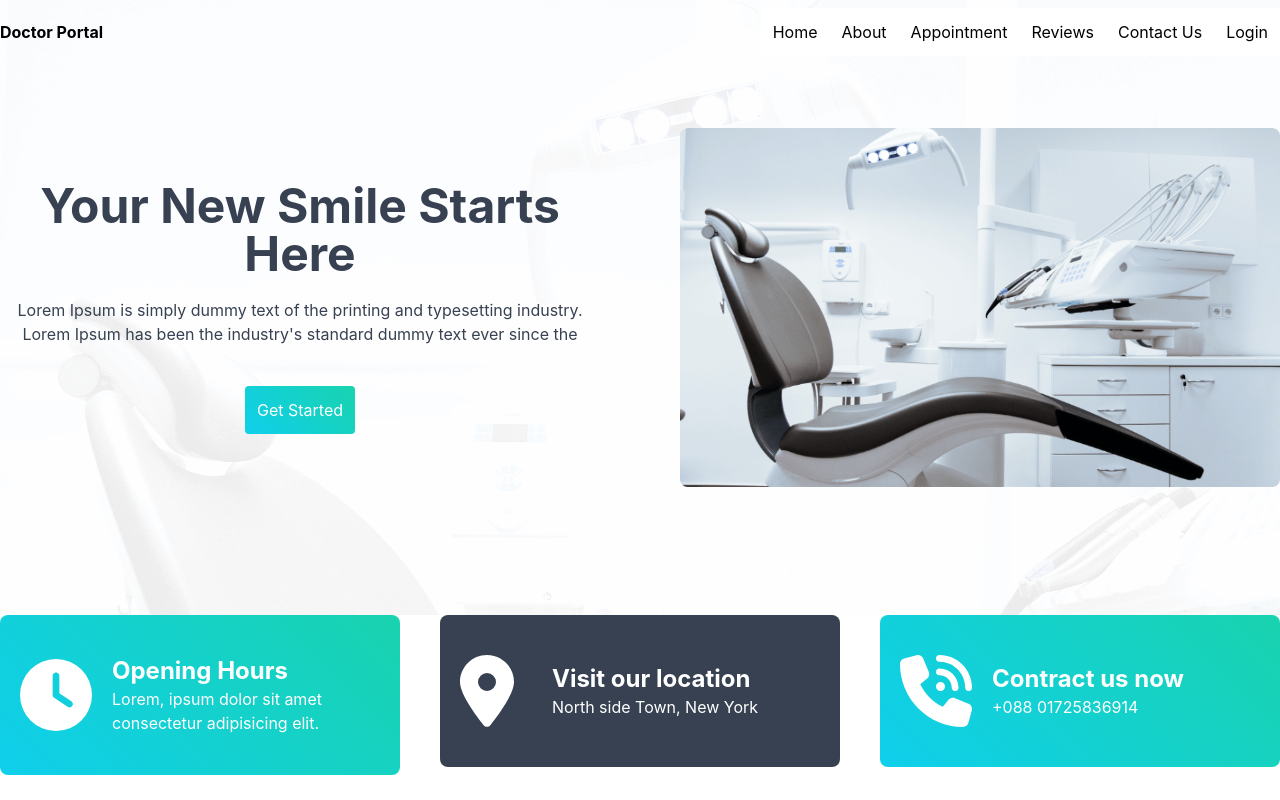
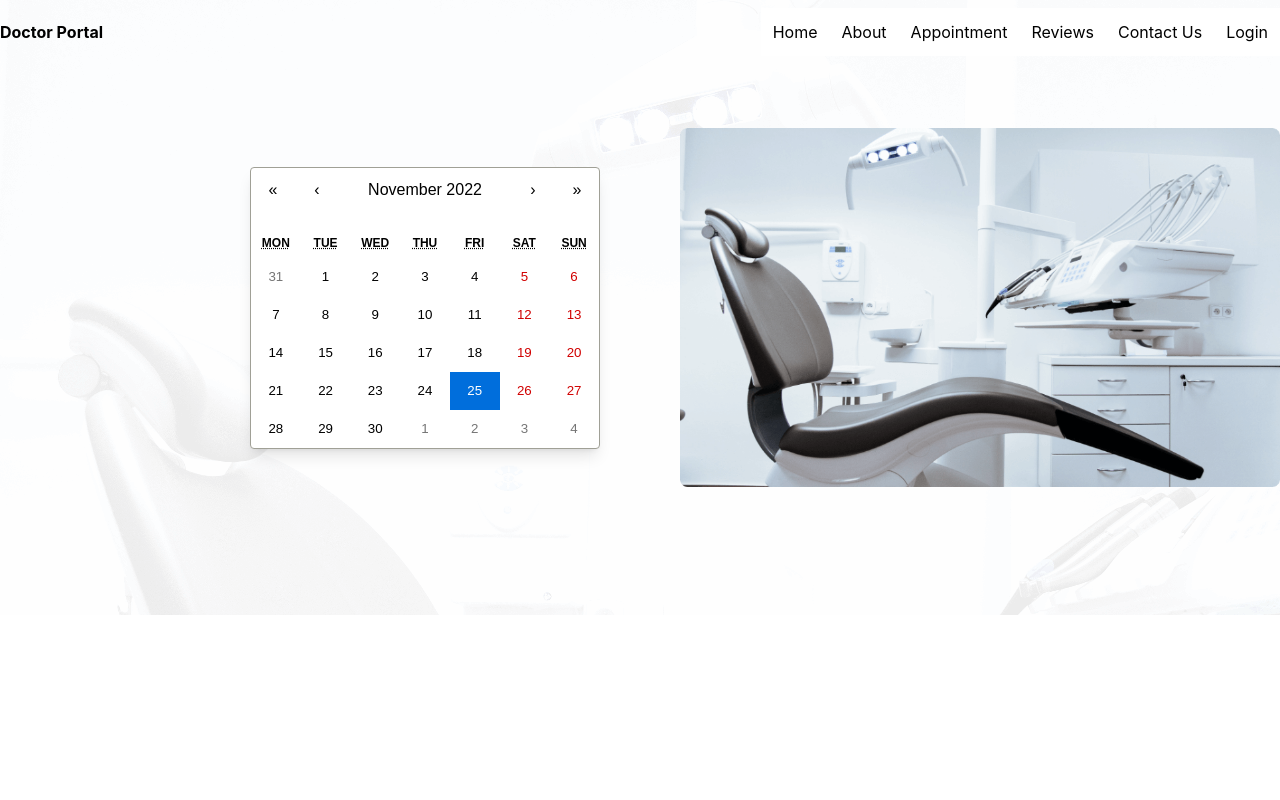
Before and after one commit to suportdevs/doctor_portal_client, a React (Create React App) app: page /appointment in a window 1280 px wide. Shown: the top 800 px of the page. Built offline with nearby package versions, Linux system fonts and the light colour scheme.

Commit message:
added appointment calender

```diff
--- a/package.json
+++ b/package.json
@@ -12,7 +12,9 @@
     "@testing-library/react": "^13.4.0",
     "@testing-library/user-event": "^13.5.0",
     "react": "^18.2.0",
+    "react-calendar": "^4.0.0",
     "react-dom": "^18.2.0",
+    "react-router-dom": "^6.4.5",
     "react-scripts": "5.0.1",
     "web-vitals": "^2.1.4"
   },
--- a/src/App.js
+++ b/src/App.js
@@ -2,14 +2,20 @@
 import { config } from '@fortawesome/fontawesome-svg-core'
 import '@fortawesome/fontawesome-svg-core/styles.css'
 import Home from './pages/Home';
+import Appointment from "./pages/Appointment";
+import { BrowserRouter, Routes, Route } from "react-router-dom";
 
 config.autoAddCss = false;
 
 function App() {
   return (
-    <>
-    <Home></Home>
-    </>
+    <BrowserRouter>
+      <Routes>
+        <Route index path='/' element={<Home />} />
+        <Route path='/appointment' element={<Appointment />} />
+      </Routes>
+    {/* <Home></Home> */}
+    </BrowserRouter>
   );
 }
 
--- /dev/null
+++ b/src/components/Appointment/AppointmentHeader.js
@@ -0,0 +1,30 @@
+import React, { useState } from 'react';
+import welcomeBg from "../../assets/images/bg.png";
+import chairBg from "../../assets/images/chair.png";
+import Calendar from 'react-calendar';
+import Navbar from '../Navbar/Navbar';
+import 'react-calendar/dist/Calendar.css';
+
+const AppointmentHeader = () => {
+    const [value, onChange] = useState(new Date());
+    console.log(value);
+    return (
+        <div>
+            <Navbar></Navbar>
+            <div className="relative welcome-warpper-area " style={{backgroundImage: `url(${welcomeBg})`}}>
+            <div className="welcome-area container mx-auto">
+                <div className="py-20 lg:py-32 flex flex-col-reverse text-center lg:grid lg:grid-cols-2 lg:gap-20 lg:flex  items-center">
+                    <div className='justify-items-end'>
+                    <Calendar onChange={onChange} value={value} className='rounded shadow-lg border-none' />
+                    </div>
+                    <div>
+                        <img src={chairBg} alt="" />
+                    </div>
+                </div>
+            </div>
+        </div>
+        </div>
+    );
+};
+
+export default AppointmentHeader;
--- a/src/components/Navbar/Navbar.js
+++ b/src/components/Navbar/Navbar.js
@@ -1,5 +1,6 @@
 import React, { useState } from 'react';
 import { Bars3Icon, XMarkIcon } from "@heroicons/react/24/solid";
+import { Link } from "react-router-dom";
 
 const Navbar = () => {
     const [toggleMenu, setToggleMenu] = useState('hidden');
@@ -13,25 +14,14 @@ const Navbar = () => {
                     <Bars3Icon onClick={(e) => setToggleMenu('block')} className={`${(toggleMenu === 'hidden') ? 'block' : 'hidden'} w-6 lg:hidden`}/>
                     <XMarkIcon onClick={(e) => setToggleMenu('hidden')} className={`${toggleMenu} w-6 lg:hidden`}/>
                     <div className={`${toggleMenu} absolute w-full left-0 top-16 shadow bg-white lg:block lg:relative lg:top-0 lg:shadow-none lg:transparent`}>
-                        <a className='p-3 cursor-pointer hover:bg-gray-700 hover:rounded hover:text-gray-300 block lg:inline-block'>Home</a>
-                        <a className='p-3 cursor-pointer hover:bg-gray-700 hover:rounded hover:text-gray-300 block lg:inline-block'>About</a>
-                        <a className='p-3 cursor-pointer hover:bg-gray-700 hover:rounded hover:text-gray-300 block lg:inline-block'>Appointment</a>
-                        <a className='p-3 cursor-pointer hover:bg-gray-700 hover:rounded hover:text-gray-300 block lg:inline-block'>Reviews</a>
-                        <a className='p-3 cursor-pointer hover:bg-gray-700 hover:rounded hover:text-gray-300 block lg:inline-block'>Contact Us</a>
-                        <a className='p-3 cursor-pointer hover:bg-gray-700 hover:rounded hover:text-gray-300 block lg:inline-block'>Login</a>
+                        <Link to='/' className='p-3 cursor-pointer hover:bg-gray-700 hover:rounded hover:text-gray-300 block lg:inline-block'>Home</Link>
+                        <Link to='/about' className='p-3 cursor-pointer hover:bg-gray-700 hover:rounded hover:text-gray-300 block lg:inline-block'>About</Link>
+                        <Link to='/appointment' className='p-3 cursor-pointer hover:bg-gray-700 hover:rounded hover:text-gray-300 block lg:inline-block'>Appointment</Link>
+                        <Link to='/reviews' className='p-3 cursor-pointer hover:bg-gray-700 hover:rounded hover:text-gray-300 block lg:inline-block'>Reviews</Link>
+                        <Link to='/contact-us' className='p-3 cursor-pointer hover:bg-gray-700 hover:rounded hover:text-gray-300 block lg:inline-block'>Contact Us</Link>
+                        <Link to='/login' className='p-3 cursor-pointer hover:bg-gray-700 hover:rounded hover:text-gray-300 block lg:inline-block'>Login</Link>
                     </div>
                 </div>
-                {/* <div className='flex justify-self-end items-center'>
-                    <Bars3Icon className='w-6 lg:hidden'/>
-                    <div className='hidden lg:block'>
-                        <a className='p-3 cursor-pointer hover:bg-gray-700 hover:rounded hover:text-gray-300'>Home</a>
-                        <a className='p-3 cursor-pointer hover:bg-gray-700 hover:rounded hover:text-gray-300'>About</a>
-                        <a className='p-3 cursor-pointer hover:bg-gray-700 hover:rounded hover:text-gray-300'>Appointment</a>
-                        <a className='p-3 cursor-pointer hover:bg-gray-700 hover:rounded hover:text-gray-300'>Reviews</a>
-                        <a className='p-3 cursor-pointer hover:bg-gray-700 hover:rounded hover:text-gray-300'>Contact Us</a>
-                        <a className='p-3 cursor-pointer hover:bg-gray-700 hover:rounded hover:text-gray-300'>Login</a>
-                    </div>
-                </div> */}
             </div>
         </div>
     );
--- /dev/null
+++ b/src/pages/Appointment.js
@@ -0,0 +1,12 @@
+import React from 'react';
+import AppointmentHeader from '../components/Appointment/AppointmentHeader';
+
+const Appointment = () => {
+    return (
+        <div>
+            <AppointmentHeader></AppointmentHeader>
+        </div>
+    );
+};
+
+export default Appointment;
```
Also changed, not shown: 1 other file (tests, documents, lock files or other folders).
